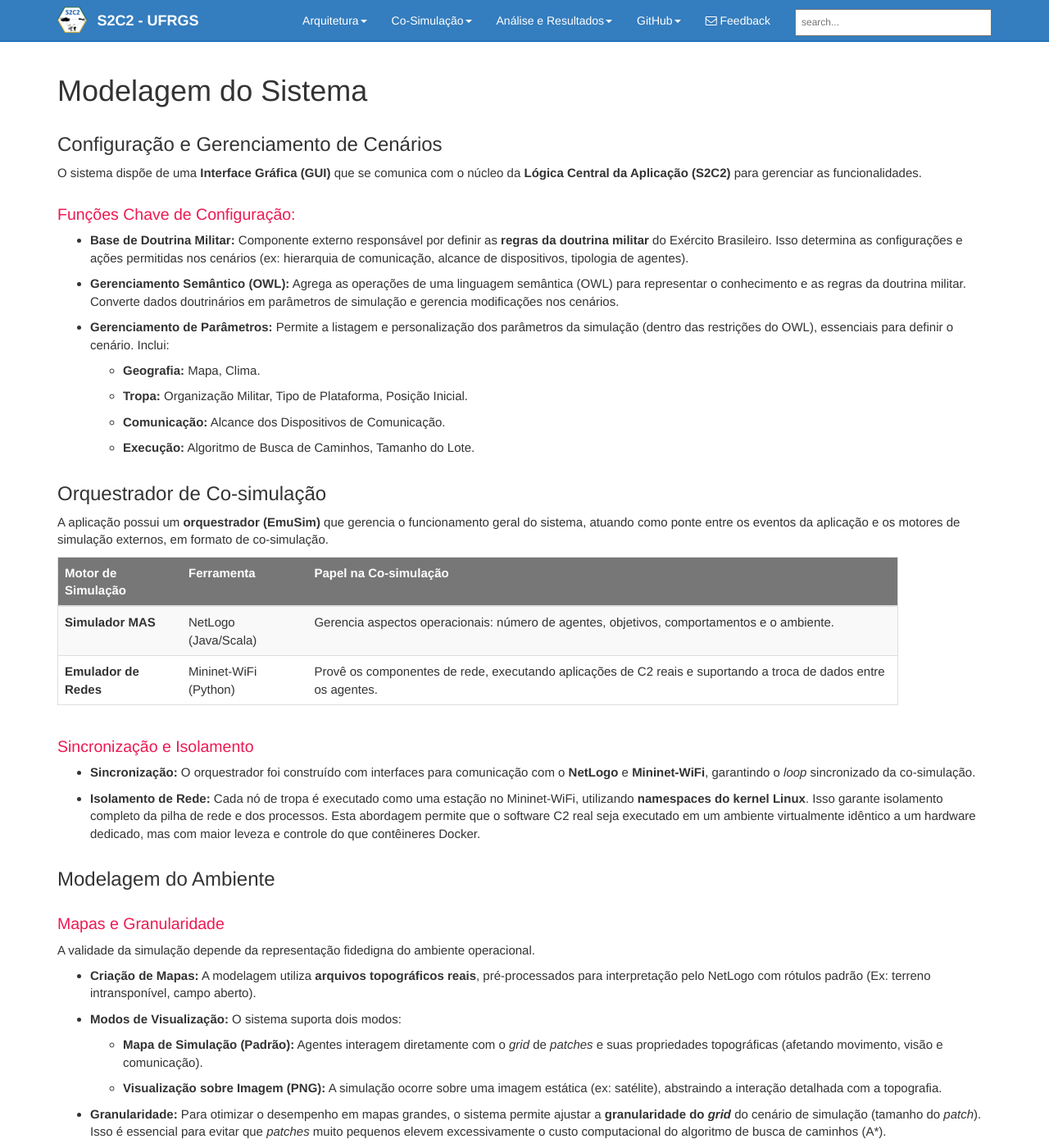
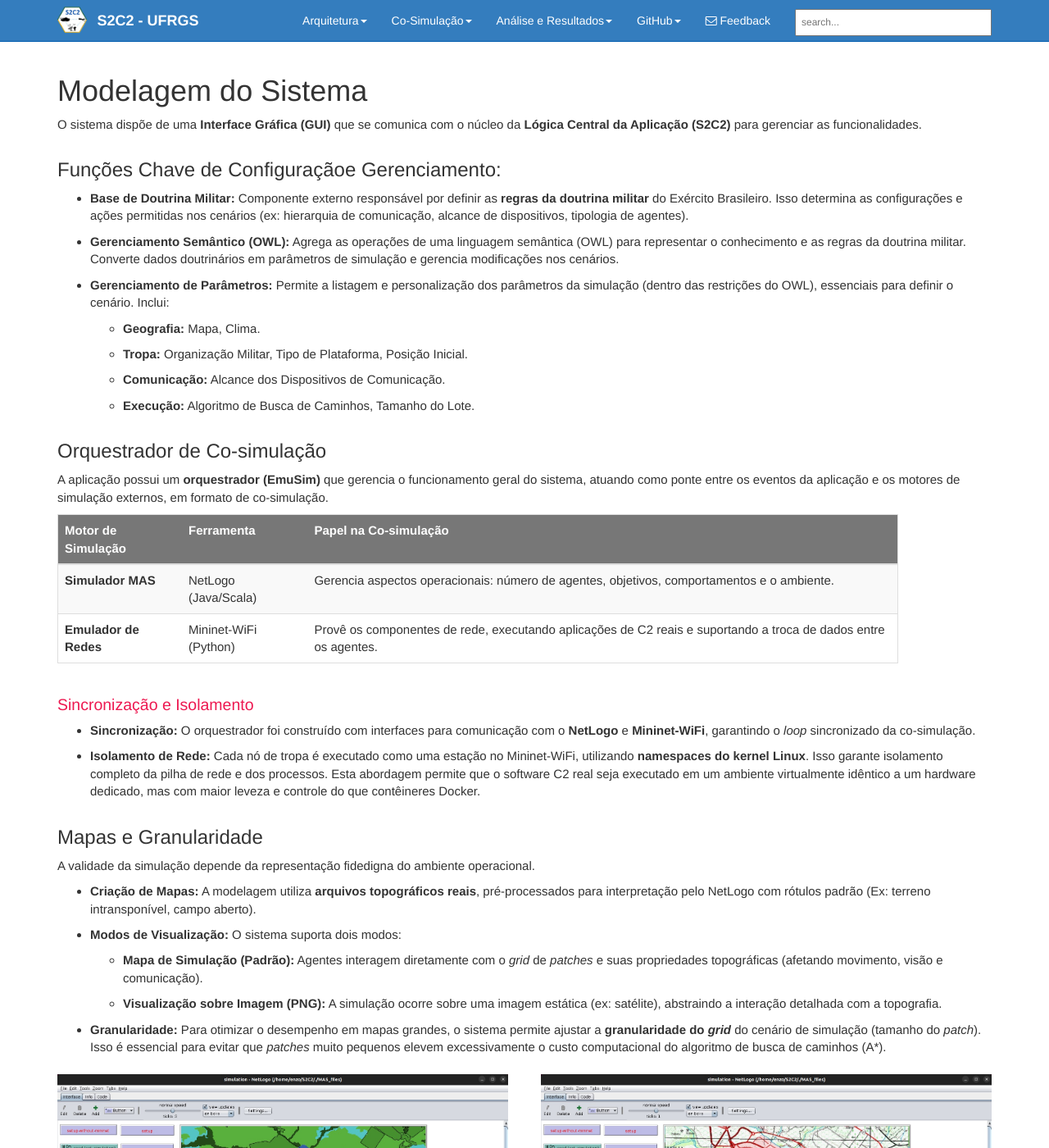
Before and after one commit to S2C2-UFRGS/S2C2-UFRGS, a Jekyll site: the page built from pages/s2c2/modelagem.md, in a window 1280 px wide and 1400 px high. Shown: the whole window at 82% size. Built offline with Jekyll 4.4.1, drawn with Linux system fonts in a browser that asks for light colours; comment, search, counter and statistics services are not loaded; some of the changed text lies outside the part shown.

Commit message:
formating update

```diff
--- a/pages/s2c2/03_modelagem.md
+++ b/pages/s2c2/modelagem.md
@@ -7,11 +7,9 @@ toc: false
 page_comments: false
 ---
 
-## Configuração e Gerenciamento de Cenários
-
 O sistema dispõe de uma **Interface Gráfica (GUI)** que se comunica com o núcleo da **Lógica Central da Aplicação (S2C2)** para gerenciar as funcionalidades.
 
-### Funções Chave de Configuração:
+## Funções Chave de Configuraçãoe Gerenciamento:
 
 * **Base de Doutrina Militar:** Componente externo responsável por definir as **regras da doutrina militar** do Exército Brasileiro. Isso determina as configurações e ações permitidas nos cenários (ex: hierarquia de comunicação, alcance de dispositivos, tipologia de agentes).
 * **Gerenciamento Semântico (OWL):** Agrega as operações de uma linguagem semântica (OWL) para representar o conhecimento e as regras da doutrina militar. Converte dados doutrinários em parâmetros de simulação e gerencia modificações nos cenários.
@@ -52,9 +50,7 @@ A aplicação possui um **orquestrador (EmuSim)** que gerencia o funcionamento g
 * **Sincronização:** O orquestrador foi construído com interfaces para comunicação com o **NetLogo** e **Mininet-WiFi**, garantindo o *loop* sincronizado da co-simulação.
 * **Isolamento de Rede:** Cada nó de tropa é executado como uma estação no Mininet-WiFi, utilizando **namespaces do kernel Linux**. Isso garante isolamento completo da pilha de rede e dos processos. Esta abordagem permite que o software C2 real seja executado em um ambiente virtualmente idêntico a um hardware dedicado, mas com maior leveza e controle do que contêineres Docker.
 
-## Modelagem do Ambiente
-
-### Mapas e Granularidade
+## Mapas e Granularidade
 
 A validade da simulação depende da representação fidedigna do ambiente operacional.
 
```
Also changed, not shown: other parts of pages/s2c2/modelagem.md (+1 -1 lines), pages/s2c2/aplicacoes.md (+0 -2 lines), pages/s2c2/co_simulacao.md (+1 -2 lines), pages/s2c2/mas.md (+0 -4 lines), pages/s2c2/visao_arquitetural.md (renamed from pages/s2c2/02_visao_arquitetural.md, +3 -3 lines).
